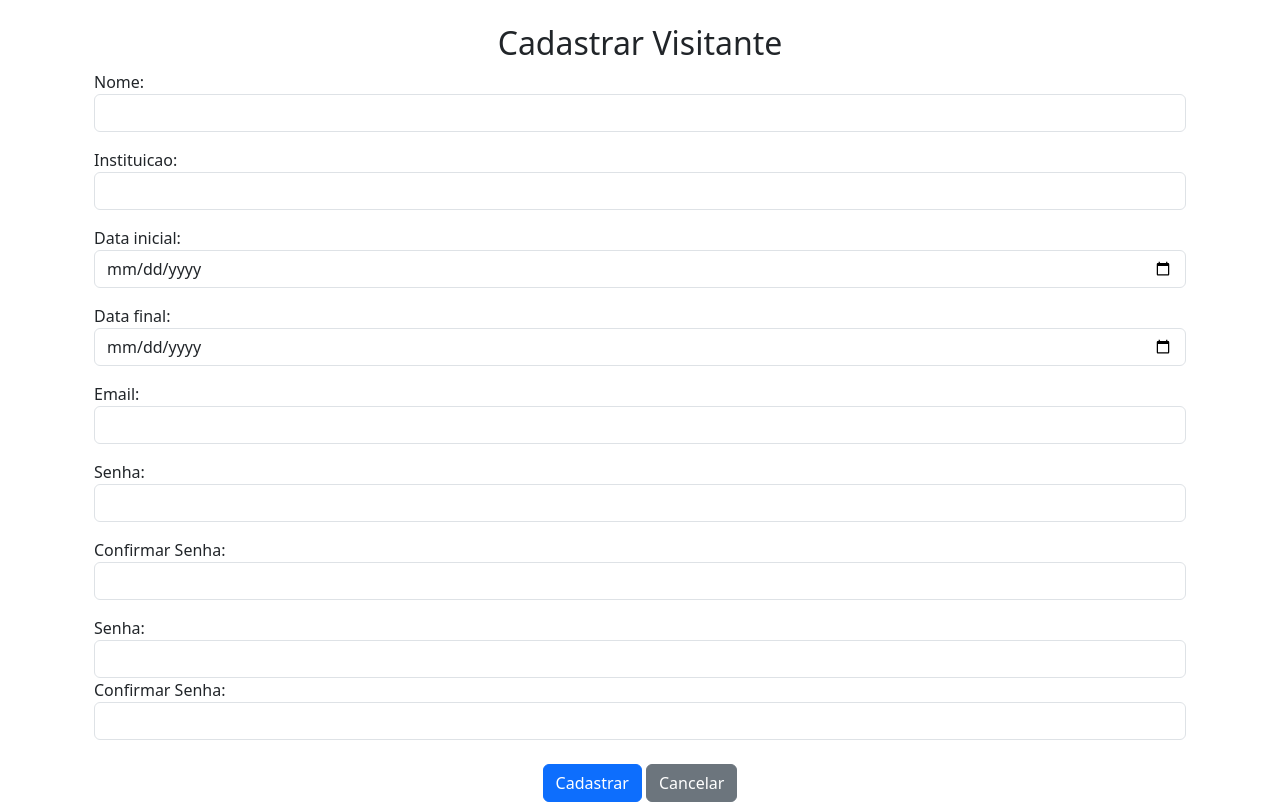
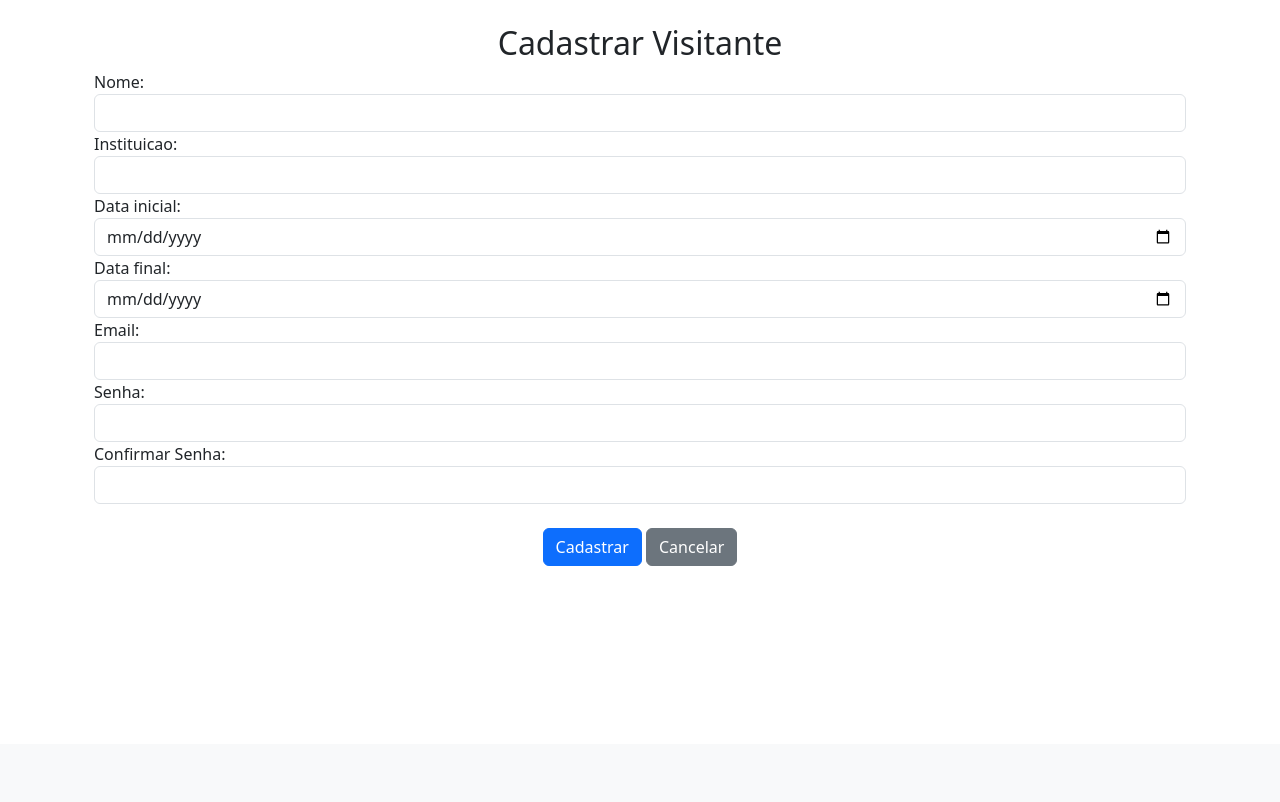
Before and after one commit to hininggh/SisAva, a Django app: page /usuarios/cadastrar_ou_editar_visitante/ in a window 1280 px wide. Shown: the part 56-858 px from the top of the page. After the commit the page ends 622 px from the top, so only its background shows below. Run offline with Django 5.2, Linux system fonts and the light colour scheme; a user stored in the database is signed in.

Commit message:
cadastro de visitante arrumado validações de senha

```diff
--- a/templates/usuarios/cadastrovisitante.html
+++ b/templates/usuarios/cadastrovisitante.html
@@ -6,12 +6,52 @@
 <div class="container mt-4">
     <h2 class="text-center">{% if visitante %}Editar Visitante{% else %}Cadastrar Visitante{% endif %}</h2>
 
-    <form method="post">
+    <form method="post" id="visitanteForm">
         {% csrf_token %}
 
-        {{ form.as_p }}  <!-- Exibe os campos do formulário de forma organizada -->
+        <!-- Exibe os campos do formulário de forma organizada -->
+        <div id="formulario-principal">
+            <div class="form-group">
+                {{ form.nome.label_tag }}
+                {{ form.nome }}
+                {% if form.nome.errors %}
+                    <div class="text-danger">{{ form.nome.errors }}</div>
+                {% endif %}
+            </div>
 
-        <!-- Campos de Senha e Confirmação de Senha exibidos apenas no modo de cadastro -->
+            <div class="form-group">
+                {{ form.instituicao.label_tag }}
+                {{ form.instituicao }}
+                {% if form.instituicao.errors %}
+                    <div class="text-danger">{{ form.instituicao.errors }}</div>
+                {% endif %}
+            </div>
+
+            <div class="form-group">
+                {{ form.data_inicial.label_tag }}
+                {{ form.data_inicial }}
+                {% if form.data_inicial.errors %}
+                    <div class="text-danger">{{ form.data_inicial.errors }}</div>
+                {% endif %}
+            </div>
+
+            <div class="form-group">
+                {{ form.data_final.label_tag }}
+                {{ form.data_final }}
+                {% if form.data_final.errors %}
+                    <div class="text-danger">{{ form.data_final.errors }}</div>
+                {% endif %}
+            </div>
+
+            <div class="form-group">
+                {{ form.email.label_tag }}
+                {{ form.email }}
+                {% if form.email.errors %}
+                    <div class="text-danger">{{ form.email.errors }}</div>
+                {% endif %}
+            </div>
+
+            <!-- Exibe campos de senha e confirmação de senha somente no cadastro -->
             {% if not visitante %}
                 <div class="form-group">
                     {{ form.senha.label_tag }}
@@ -41,24 +81,23 @@
                     <div class="text-danger">{{ curso_form.cursos_acesso.errors }}</div>
                 {% endif %}
             {% endif %}
+        </div>
 
         <div class="text-center mt-4">
             <!-- Botão para Salvar Alterações -->
             <button type="submit" class="btn btn-primary">{% if visitante %}Salvar Alterações{% else %}Cadastrar{% endif %}</button>
 
+            {% if visitante %}
                 <!-- Botão para abrir o modal de alteração de senha no modo de edição -->
-            {% if visitante %}
                 <button type="button" class="btn btn-warning" data-bs-toggle="modal" data-bs-target="#alterarSenhaModal">
                     Alterar Senha
                 </button>
             {% endif %}
 
-            <!-- Botão para Cancelar com redirecionamento condicional -->
             <a href="{% if curso_id %}{% url 'editar_curso' curso_id=curso_id %}{% else %}{% url 'gerenciarvisitantes' %}{% endif %}" class="btn btn-secondary">Cancelar</a>
         </div>
-    </form>
-
-    <!-- Modal de Alteração de Senha (somente para edição) -->
+        {% if visitante %}
+            <!-- Modal de Alteração de Senha -->
             <div class="modal fade" id="alterarSenhaModal" tabindex="-1" aria-labelledby="alterarSenhaModalLabel" aria-hidden="true">
                 <div class="modal-dialog">
                     <div class="modal-content">
@@ -69,26 +108,40 @@
                         <div class="modal-body">
                             <div class="form-group">
                                 <label for="novaSenha">Nova Senha</label>
-                        <input type="password" name="senha" id="novaSenha" class="form-control" required>
+                                <input type="password" name="senha" id="novaSenha" class="form-control">
                             </div>
                             <div class="form-group">
                                 <label for="confirmarSenha">Confirmar Nova Senha</label>
-                        <input type="password" name="confirmar_senha" id="confirmarSenha" class="form-control" required>
+                                <input type="password" name="confirmar_senha" id="confirmarSenha" class="form-control">
                             </div>
                         </div>
                         <div class="modal-footer">
                             <button type="button" class="btn btn-secondary" data-bs-dismiss="modal">Cancelar</button>
-                    <!-- Botão para submeter o formulário com os dados do modal -->
-                    <button type="button" class="btn btn-primary" onclick="document.querySelector('form').submit();">Salvar Nova Senha e Alterações</button>
+                            <!-- Botão para validar e submeter o formulário -->
+                            <button type="button" class="btn btn-primary" onclick="validarSenha()">Salvar Nova Senha e Alterações</button>
                         </div>
                     </div>
                 </div>
             </div>
+        {% endif %}
+    </form>
 </div>
 
+<!-- Script JavaScript atualizado -->
 <script>
-document.getElementById('alterarSenhaModal').addEventListener('shown.bs.modal', function () {
-    document.getElementById('novaSenha').focus();
-});
+    function validarSenha() {
+        const senha = document.getElementById('novaSenha').value;
+        const confirmarSenha = document.getElementById('confirmarSenha').value;
+
+        if (senha.trim() === "" || confirmarSenha.trim() === "") {
+            alert('Por favor, preencha ambos os campos de senha.');
+            return;
+        }
+        if (senha !== confirmarSenha) {
+            alert('As senhas não coincidem.');
+        } else {
+            document.getElementById('visitanteForm').submit();
+        }
+    }
 </script>
 {% endblock %}
--- a/usuarios/forms.py
+++ b/usuarios/forms.py
@@ -57,6 +57,8 @@ class CadastroVisitanteForm(forms.ModelForm):
         if senha and confirmar_senha and senha != confirmar_senha:
             self.add_error('confirmar_senha', "As senhas não coincidem.")
 
+        return cleaned_data
+
 
 
 class AdicionarCursosForm(forms.ModelForm):
--- a/usuarios/views.py
+++ b/usuarios/views.py
@@ -104,6 +104,12 @@ def cadastrar_ou_editar_visitante(request, visitante_id=None, curso_id=None):
                 visitante.tipo = Usuario.VISITANTE
                 visitante.set_password(form.cleaned_data['senha'])
                 visitante.save()
+                # Registra a ação de criação de visitante no log
+                registrar_acao_log(
+                    usuario=request.user,
+                    curso=None,
+                    acao=f"Visitante '{visitante.id}' nome {visitante.nome} criado"
+                )
                 if curso_id:
                     return redirect('cadastrar_ou_editar_visitante', curso_id=curso_id)
                 else:
@@ -116,11 +122,17 @@ def cadastrar_ou_editar_visitante(request, visitante_id=None, curso_id=None):
             if 'senha' in form.cleaned_data and form.cleaned_data['senha']:
                 visitante.set_password(form.cleaned_data['senha'])
             visitante.save()
-
+            # Registra a ação de edição do visitante no log
+            registrar_acao_log(
+                usuario=request.user,
+                curso=None,
+                acao=f"Visitante '{visitante.id}' nome {visitante.nome} editado"
+            )
             cursos_disponiveis = Curso.objects.filter(Q(criador=request.user) | Q(privilegios=True))
             visitante.cursos_acesso.set(curso_form.cleaned_data['cursos_acesso'].intersection(cursos_disponiveis))
 
             messages.success(request, "Visitante salvo com sucesso.")
+
             if curso_id:
                 return redirect('editar_curso', curso_id=curso_id)
             else:
```
Also changed, not shown: SisAva/settings.py (+5 -3 lines). Lines whose indentation alone changed are shown as unchanged.
